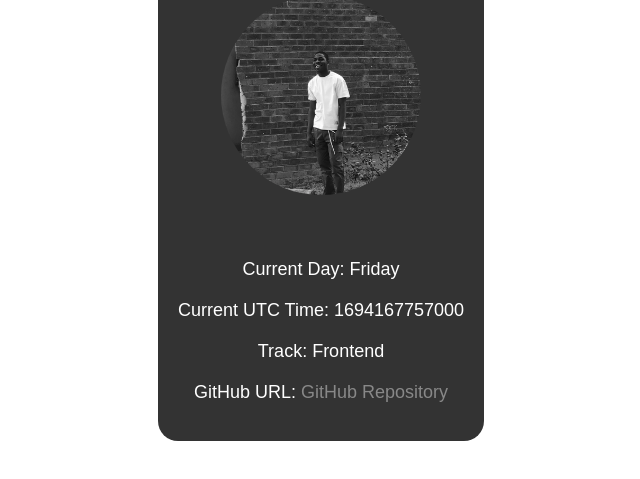
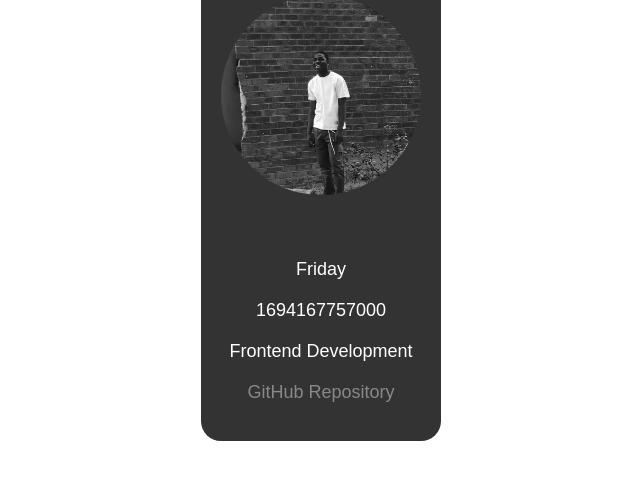
Before and after one commit to codabytez/hng-101, a plain HTML site: page index.html in a window 1280 px wide. Shown: the part 97-576 px from the top of the page, without its empty margins (319-959 px from the left). Drawn offline with Linux system fonts and the light colour scheme.

```diff
--- a/index.html
+++ b/index.html
@@ -19,9 +19,8 @@
       <section>
         <p data-testid="currentDayOfTheWeek"></p>
         <p data-testid="currentUTCTime"></p>
-        <p data-testid="myTrack">Track: Frontend</p>
+        <p data-testid="myTrack">Frontend Development</p>
         <p>
-          GitHub URL:
           <a
             href="https://github.com/codabytez/hng-101"
             data-testid="githubURL"
--- a/script.js
+++ b/script.js
@@ -18,8 +18,8 @@
 
   const localTime = now.getTime();
 
-  currentDay.textContent = `Current Day: ${dayOfWeek}`;
-  currentUTC.textContent = `Current UTC Time: ${localTime}`;
+  currentDay.textContent = dayOfWeek;
+  currentUTC.textContent = localTime;
 
   setTimeout(updateDateTime, 1000);
 };
```
